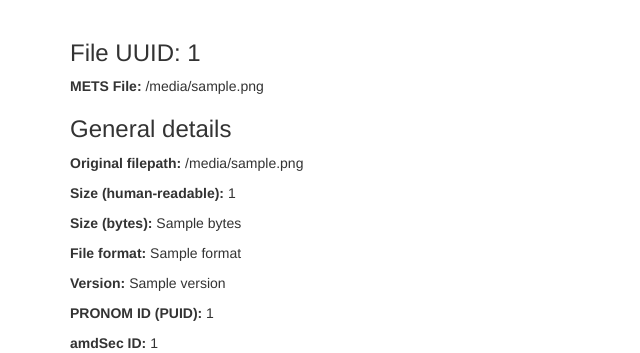
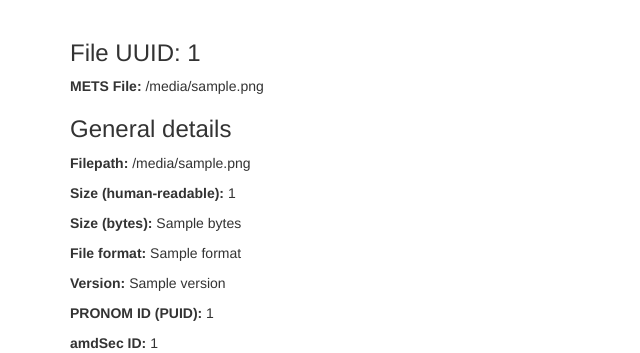
Before and after one commit to tw4l/METSFlask, a Flask app: template METSFlask/templates/detail.html in a window 1280 px wide. Shown: the part 52-405 px from the top of the page, without its empty margins (0-640 px from the left). Run offline with Flask 2, Linux system fonts and the light colour scheme; the template is opened without the code that fills it: most values are stand-ins (such as "Sample title", 1, 10 or a date in 2020); some libraries are stand-ins or nearby versions.

Commit message:
Change header for filepath

```diff
--- a/METSFlask/templates/detail.html
+++ b/METSFlask/templates/detail.html
@@ -4,7 +4,7 @@
 <p><strong>METS File:</strong> {{ mets_file }}</p>
 
 <h3>General details</h3>
-<p><strong>Original filepath:</strong> {{ original_file['filepath'] }}</p>
+<p><strong>Filepath:</strong> {{ original_file['filepath'] }}</p>
 <p><strong>Size (human-readable):</strong> {{ original_file['size'] }}</p>
 <p><strong>Size (bytes):</strong> {{ original_file['bytes'] }}</p>
 <p><strong>File format:</strong> {{ original_file['format'] }}</p>
```
